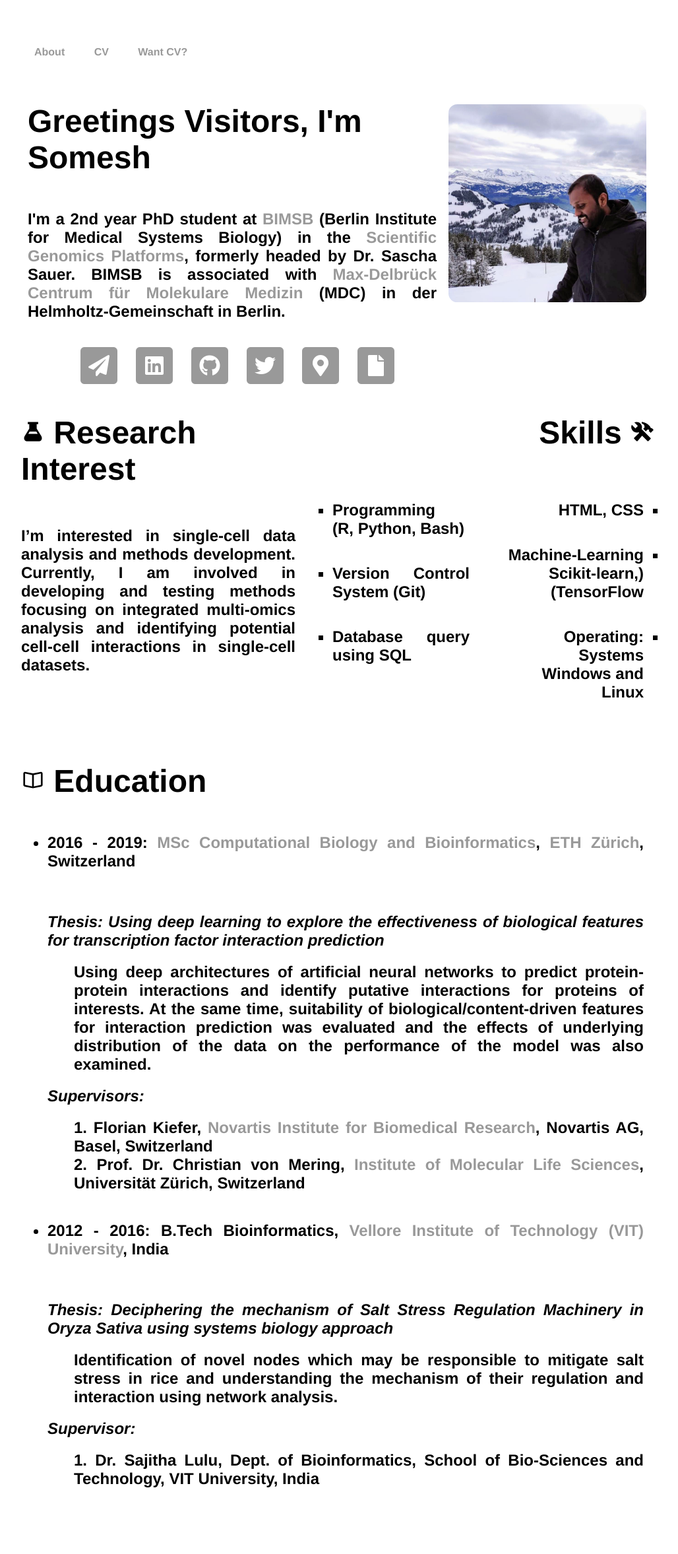
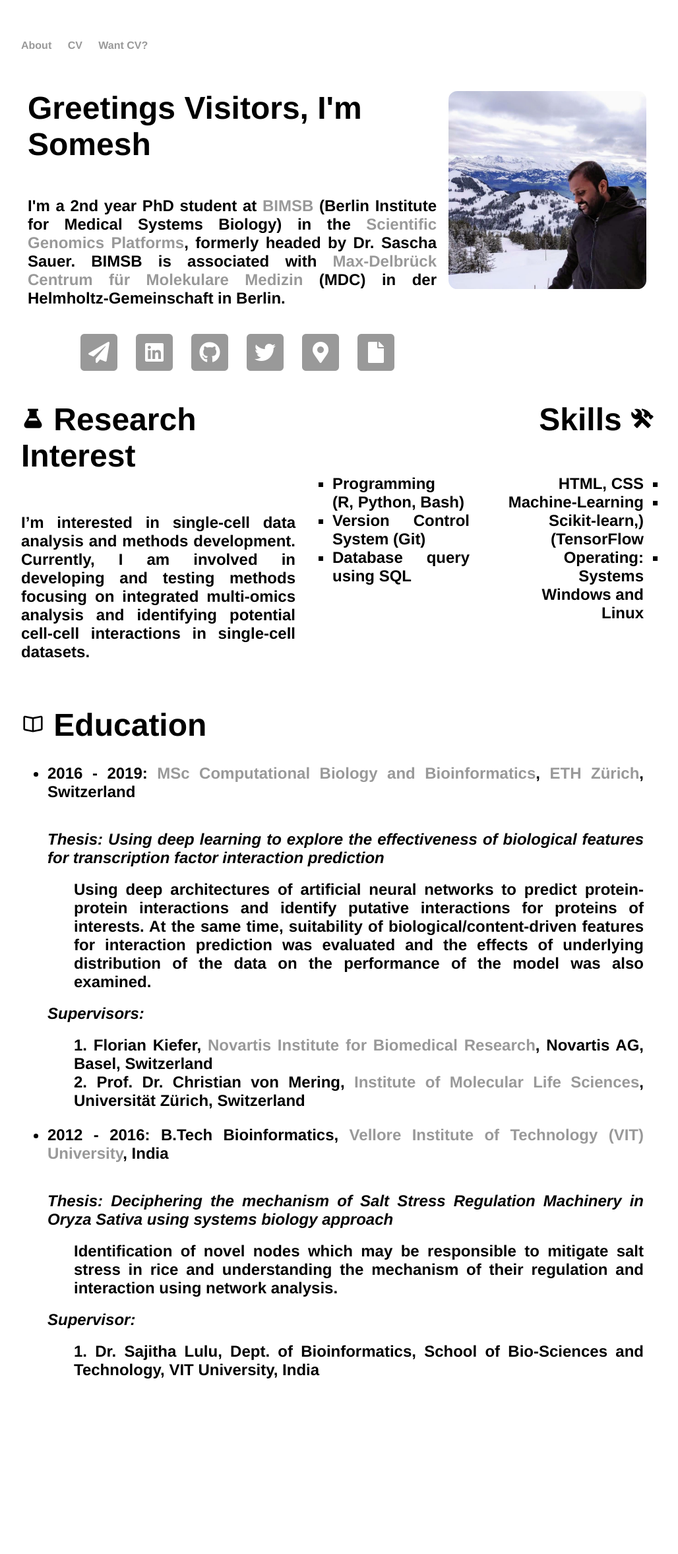
Before and after one commit to saisomesh2594/saisomesh2594.github.io, a Jekyll site: the page built from index.html, in a window 1280 px wide. Shown: the whole page at 66% size, without its empty margins (128-1156 px from the left). Built offline with Jekyll 4.4.1, drawn with Linux system fonts in a browser that asks for light colours; after the commit the page ends 2190 px from its top, so only the background shows below that.

Commit message:
update css

```diff
--- a/css/main.css
+++ b/css/main.css
@@ -5,7 +5,7 @@ body {
 
 nav ul, footer ul {
     font-family:'Helvetica', 'Arial', 'Sans-Serif';
-    padding: 10px;
+    padding: 0px;
     list-style: none;
     font-weight: bold;
 }
@@ -13,12 +13,12 @@ nav ul, footer ul {
 nav ul li, footer ul li {
     display: inline;
     margin-right: 20px;
-    padding: 10px;
+    /*padding: 10px;*/
 }
 
-ul li{
+/*ul li{
 	padding: 20px 0px;
-}
+}*/
 
 ul.custom {
 	list-style-type: square;
```
